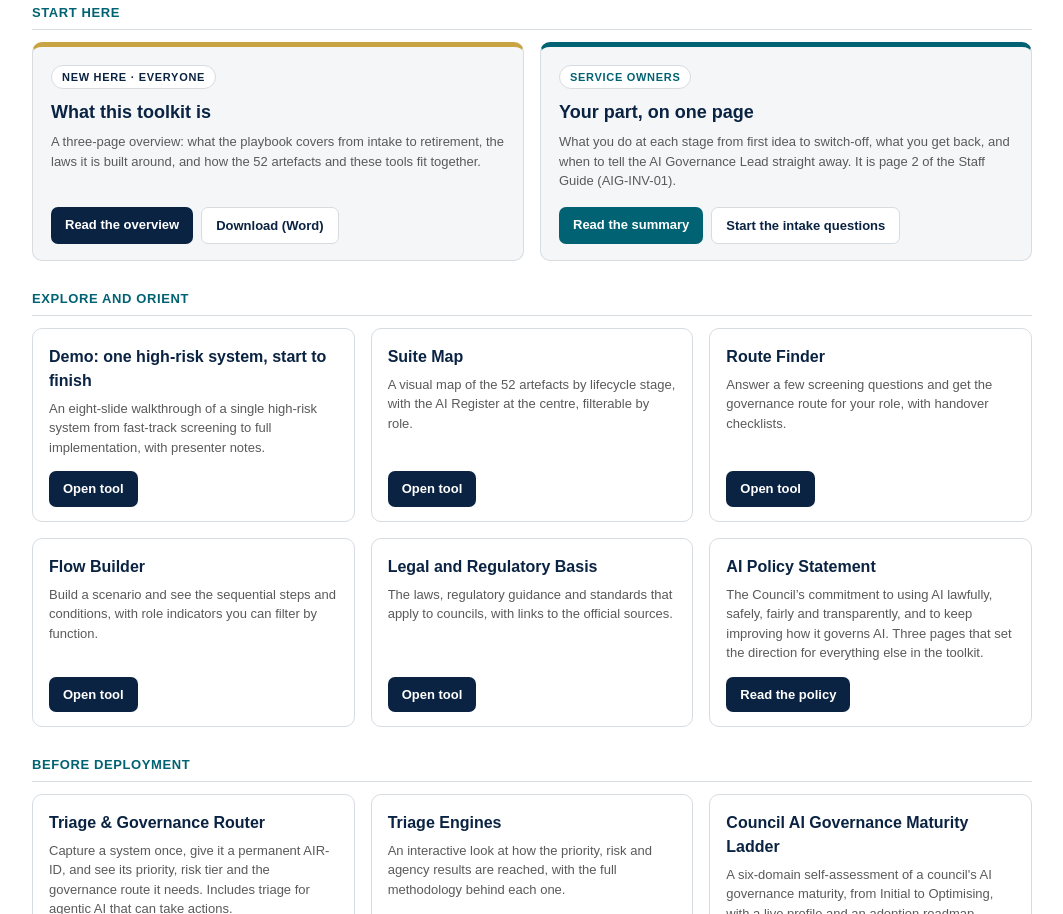
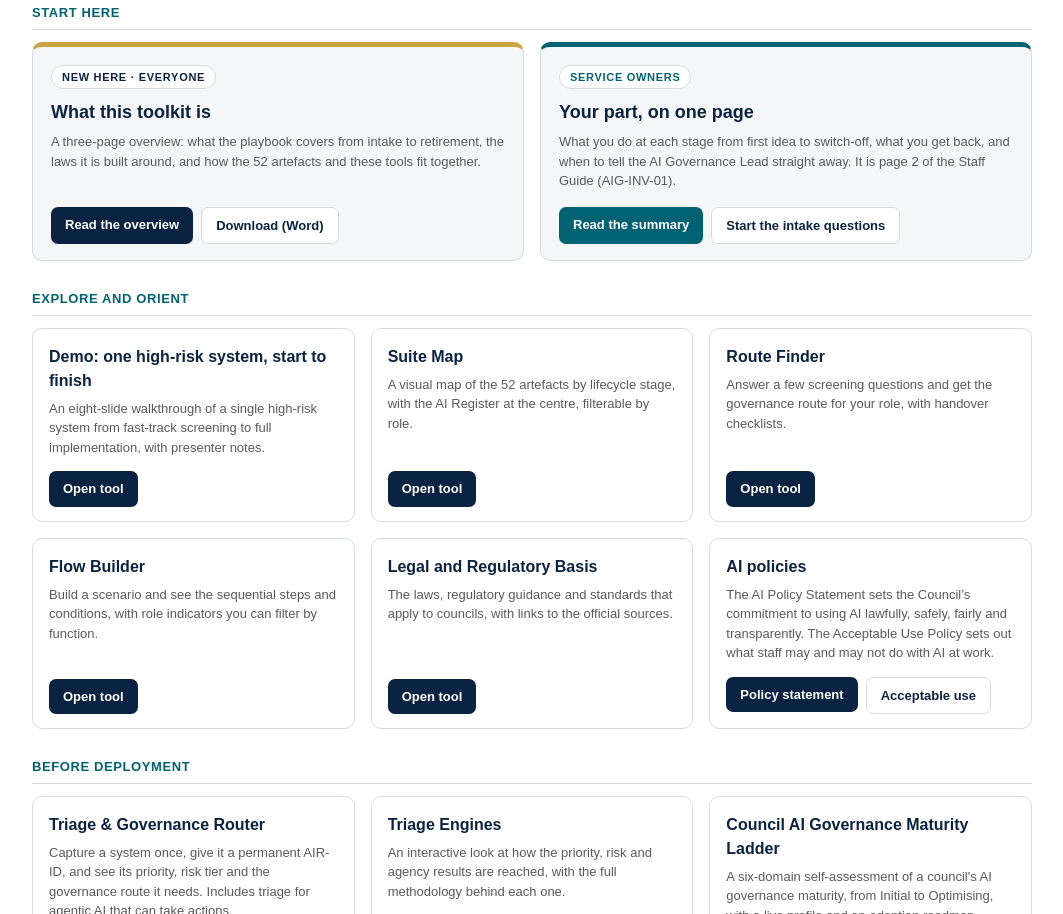
Before and after one commit to KimAbercromby/AIGovernanceSuiteTools, a plain HTML site: page index.html in a window 1280 px wide. Shown: the part 244-1158 px from the top of the page, without its empty margins (108-1171 px from the left). Drawn offline with Linux system fonts and the light colour scheme.

Commit message:
AI policies card with Acceptable Use Policy extract; GOV-04/05/06 labelled Level 1

```diff
--- a/index.html
+++ b/index.html
@@ -23,6 +23,9 @@
   .card p{margin:0 0 14px;font-size:13px;color:var(--grey);flex:1}
   .card a.open{align-self:flex-start;text-decoration:none;font-size:13px;font-weight:700;color:#fff;background:var(--navy);padding:8px 14px;border-radius:7px}
   .card a.open:hover{background:var(--banner)}
+  .card .links{display:flex;gap:8px;flex-wrap:wrap}
+  .card a.open.sec{color:var(--navy);background:#fff;border:1px solid var(--line)}
+  .card a.open.sec:hover{background:var(--light)}
   .card .soon{align-self:flex-start;font-size:12px;font-weight:700;color:var(--muted);background:var(--light);padding:8px 14px;border-radius:7px;border:1px dashed var(--line)}
   .starthere{margin-top:30px}
   .sgrid{display:grid;grid-template-columns:repeat(auto-fit,minmax(300px,1fr));gap:16px}
@@ -91,9 +94,9 @@ const SECTIONS = [
     { name:"Legal and Regulatory Basis",
       desc:"The laws, regulatory guidance and standards that apply to councils, with links to the official sources.",
       url:SUITE+"/regulations.html" },
-    { name:"AI Policy Statement",
-      desc:"The Council\u2019s commitment to using AI lawfully, safely, fairly and transparently, and to keep improving how it governs AI. Three pages that set the direction for everything else in the toolkit.",
-      url:SUITE+"/docs/AIG-GOV-05.pdf", label:"Read the policy" },
+    { name:"AI policies",
+      desc:"The AI Policy Statement sets the Council\u2019s commitment to using AI lawfully, safely, fairly and transparently. The Acceptable Use Policy sets out what staff may and may not do with AI at work.",
+      links:[{url:SUITE+"/docs/AIG-GOV-05.pdf",label:"Policy statement"},{url:SUITE+"/docs/AI_Acceptable_Use_Policy.pdf",label:"Acceptable use",sec:true}] },
   ]},
   { title:"Before deployment", tools:[
     { name:"Triage &amp; Governance Router",
@@ -134,7 +137,9 @@ SECTIONS.forEach(s => {
   const grid = document.createElement("div"); grid.className = "grid";
   s.tools.forEach(t => {
     const c = document.createElement("div"); c.className = "card";
-    const action = t.url
+    const action = t.links
+      ? `<div class="links">${t.links.map(l=>`<a class="open${l.sec?" sec":""}" href="${l.url}" target="_blank" rel="noopener">${l.label}</a>`).join("")}</div>`
+      : t.url
       ? `<a class="open" href="${t.url}" target="_blank" rel="noopener">${t.label||"Open tool"}</a>`
       : `<span class="soon">In development</span>`;
     c.innerHTML = `<h2>${t.name}</h2><p>${t.desc}</p>${action}`;
```
Also changed, not shown: 8 other files.
